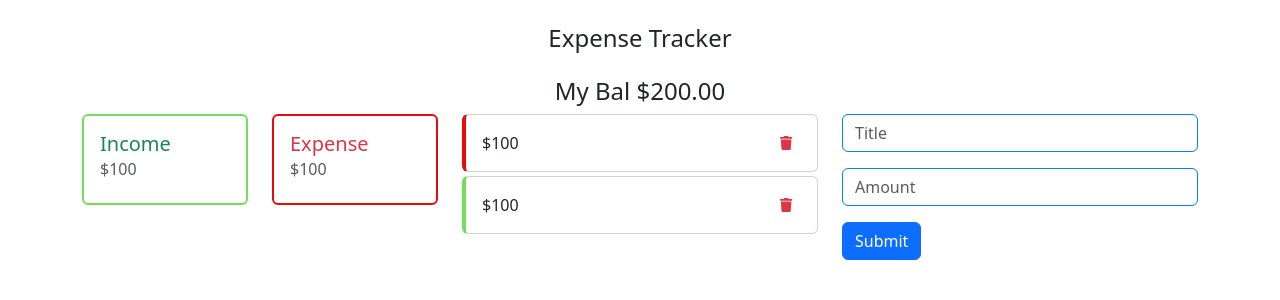
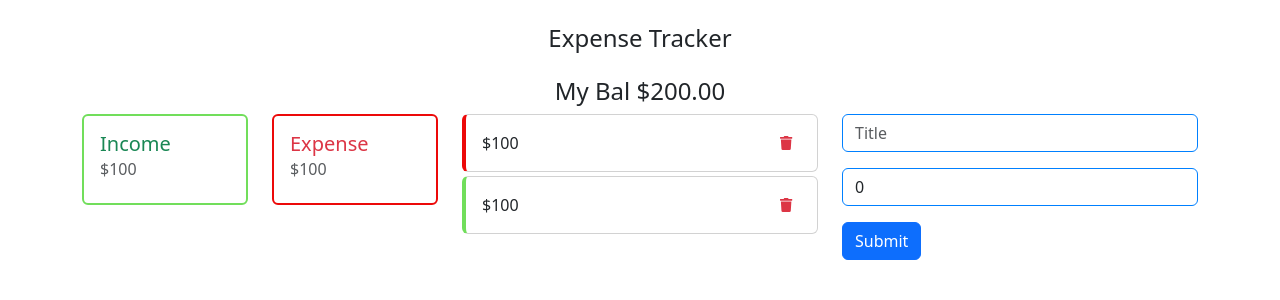
Before and after one commit to rajrachchh14/react-expensetracker, a React (Create React App) app: page / in a window 1280 px wide. Shown: the top 300 px of the page. Built offline with nearby package versions, Linux system fonts and the light colour scheme.

Commit message:
1 file modified

```diff
--- a/src/component/TransactionForm.js
+++ b/src/component/TransactionForm.js
@@ -2,7 +2,7 @@ import React, { useState } from 'react';
 
 export default function TransactionForm() {
   const [title, setTitle] = useState('');
-  const [amount, setAsmount] = useState('');
+  const [amount, setAsmount] = useState(0);
   return (
     <>
       <div class="col-12 col-md-12 col-lg-4 pb-2">
```
